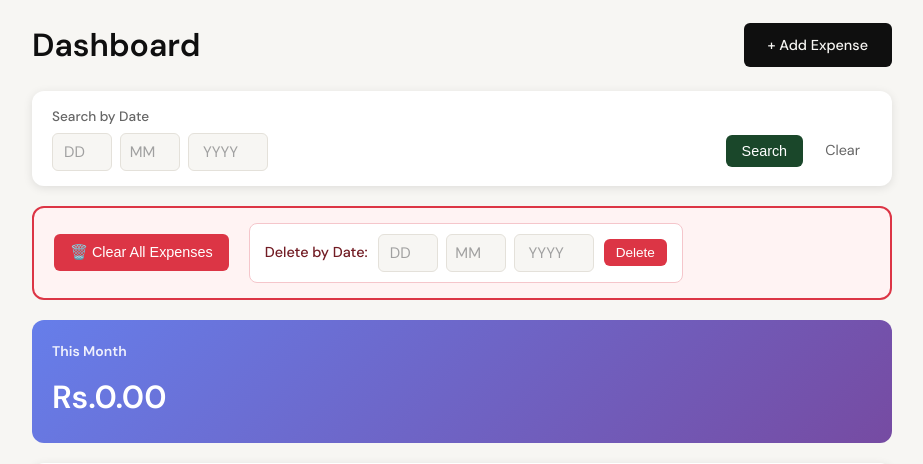
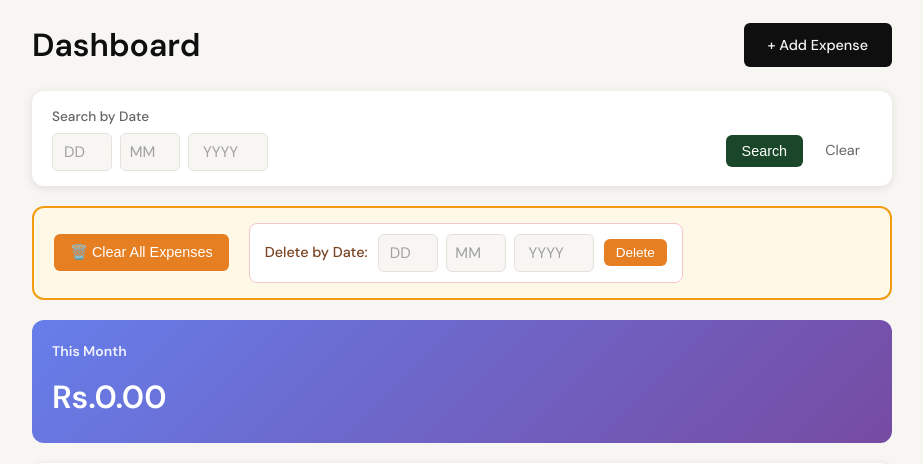
Before and after one commit to MSHAHZAIB1301/spendly, a Flask app: template templates/dashboard.html in a window 1280 px wide. Shown: the part 87-551 px from the top of the page, without its empty margins (178-1101 px from the left). Run offline with Flask 3, Linux system fonts and the light colour scheme; the template is opened without the code that fills it, so the values that code supplies are empty.

Commit message:
Change delete buttons color from red to orange
Co-Authored-By: Claude Code <noreply@anthropic.com>

```diff
--- a/templates/dashboard.html
+++ b/templates/dashboard.html
@@ -185,12 +185,12 @@
 }
 
 /* Delete Section */
-.delete-section { background: #fff3f3; border: 2px solid #dc3545; border-radius: 12px; padding: 15px 20px; margin-bottom: 20px; }
+.delete-section { background: #fef9e7; border: 2px solid #f39c12; border-radius: 12px; padding: 15px 20px; margin-bottom: 20px; }
 .delete-row { display: flex; gap: 20px; align-items: center; flex-wrap: wrap; }
 .delete-form { display: flex; align-items: center; gap: 10px; }
-.delete-form label { font-weight: 500; color: #721c24; font-size: 0.9rem; }
-.btn-danger { background: #dc3545; color: white; border: none; padding: 10px 16px; border-radius: 6px; cursor: pointer; font-size: 0.9rem; font-weight: 500; }
-.btn-danger:hover { background: #c82333; }
+.delete-form label { font-weight: 500; color: #784421; font-size: 0.9rem; }
+.btn-danger { background: #e67e22; color: white; border: none; padding: 10px 16px; border-radius: 6px; cursor: pointer; font-size: 0.9rem; font-weight: 500; }
+.btn-danger:hover { background: #d35400; }
 .btn-small { padding: 6px 12px; font-size: 0.85rem; }
 .date-delete-form { background: #fff; padding: 10px 15px; border-radius: 8px; border: 1px solid #f5c6cb; }
 
```
